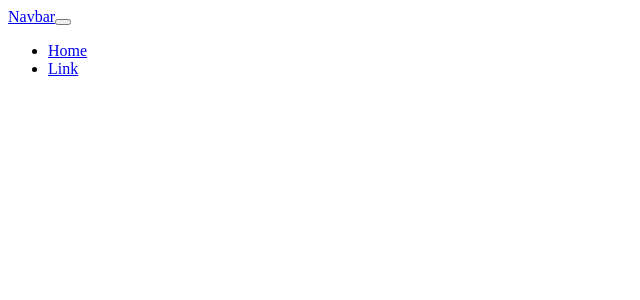
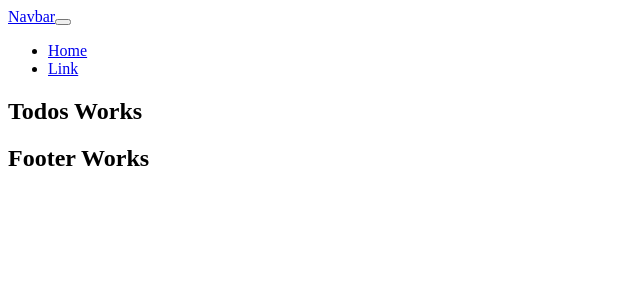
Before and after one commit to ananyabajpai729-ctrl/practicing-chai-aur-react, a React (Vite) app in the folder todo-app/: page / in a window 1280 px wide. Shown: the top 300 px of the page, without its empty margins (0-640 px from the left). Built offline with nearby package versions, Linux system fonts and the light colour scheme.

Commit message:
Construct basic structure

```diff
--- a/todo-app/src/App.jsx
+++ b/todo-app/src/App.jsx
@@ -1,13 +1,16 @@
 import { useState } from 'react'
 import Navbar from './Components/Navbar.jsx'
+import Todos from './Components/Todos.jsx'
+import Footer from './Components/Footer.jsx'
 import './App.css'
 
 function App() {
-  const [count, setCount] = useState(0);
 
   return(
     <>
       <Navbar />
+      <Todos />
+      <Footer />
     </>
   )
 }
--- /dev/null
+++ b/todo-app/src/Components/Footer.jsx
@@ -0,0 +1,9 @@
+function Footer(){
+    return(
+        <>
+            <h2>Footer Works</h2>
+        </>
+    )
+}
+
+export default Footer
--- /dev/null
+++ b/todo-app/src/Components/Todos.jsx
@@ -0,0 +1,9 @@
+function Todos(){
+    return(
+        <>
+            <h2>Todos Works</h2>
+        </>
+    )
+}
+
+export default Todos
```
